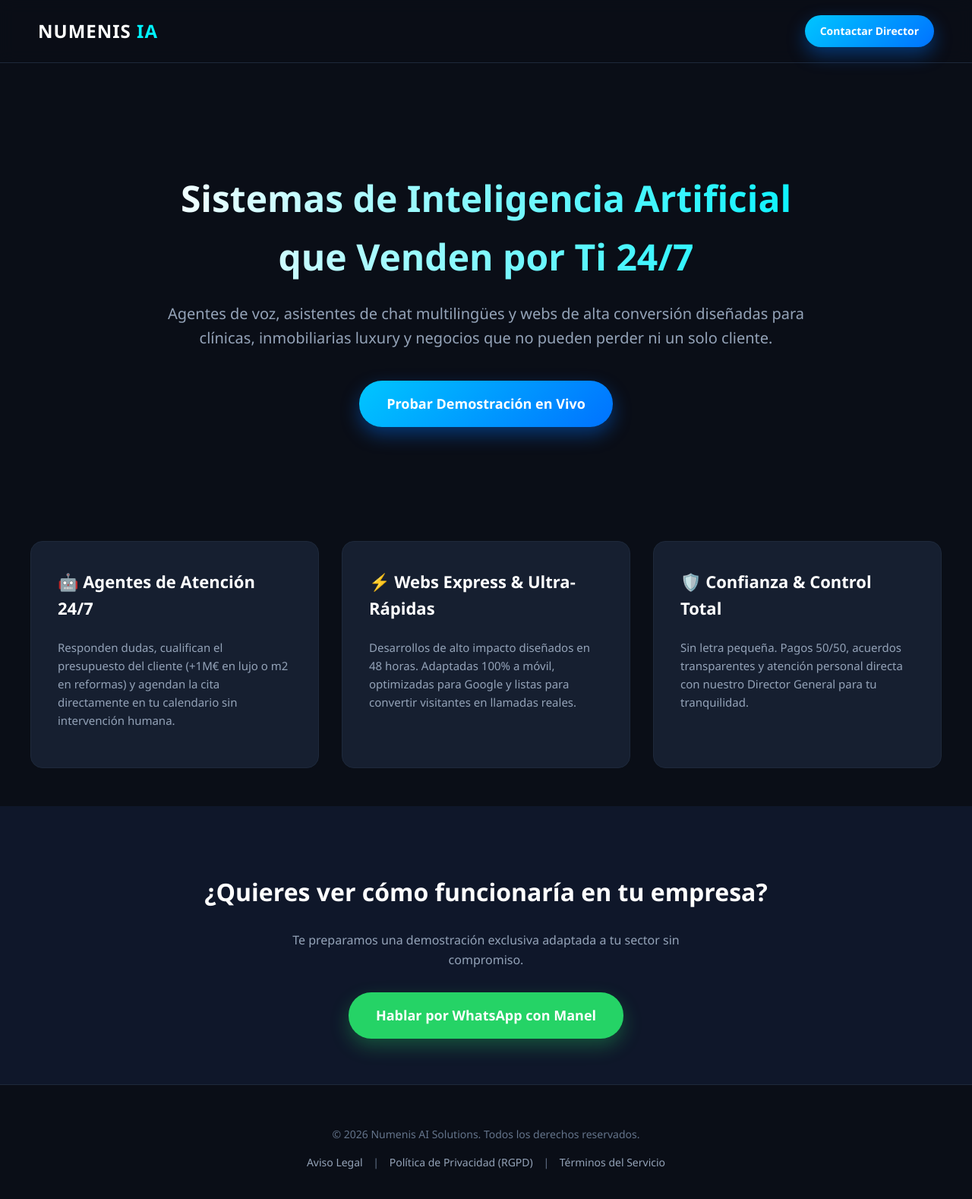
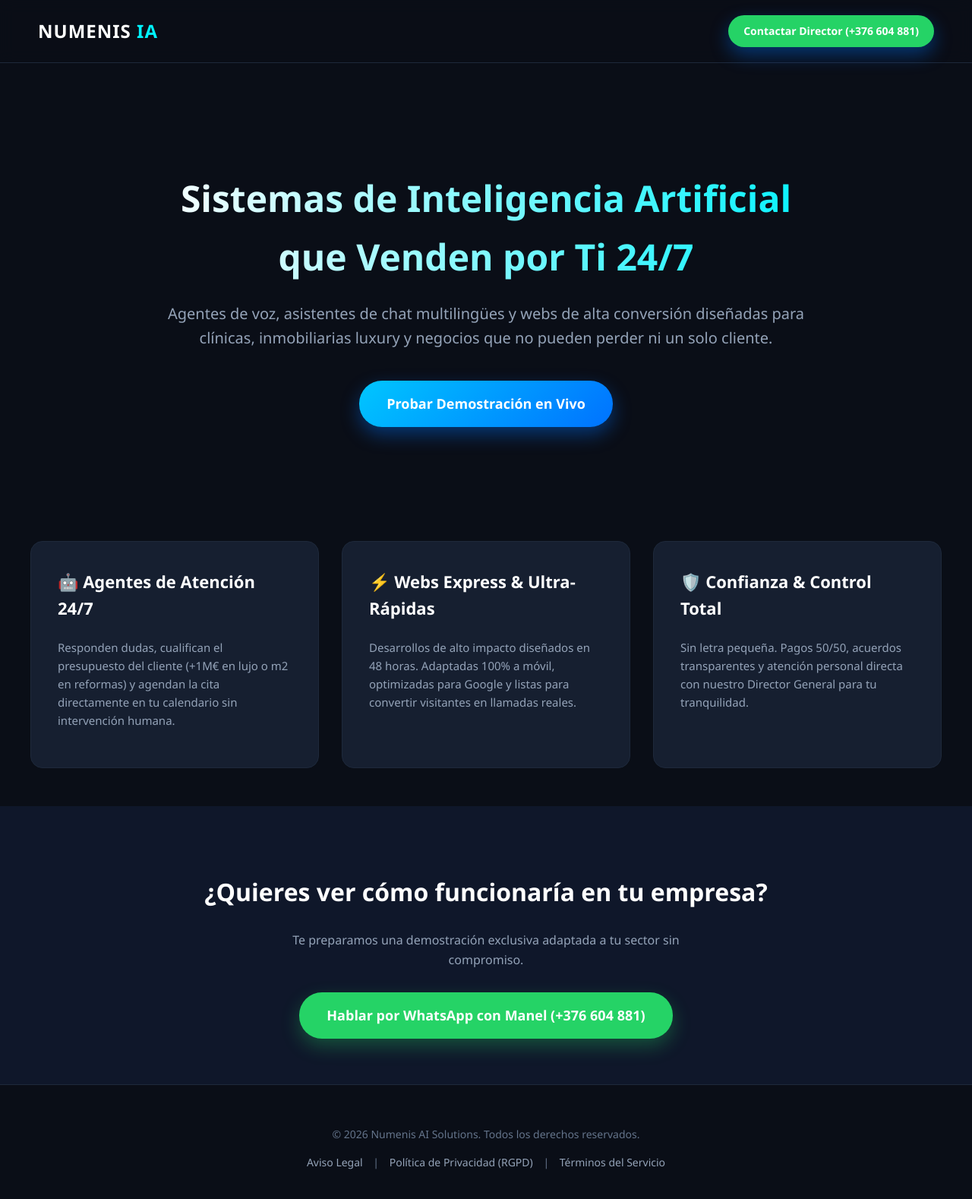
Before and after one commit to maneljvadillo/webs, a plain HTML site: page numenis-oficial/index.html in a window 1280 px wide. Shown: the whole page at 76% size. Drawn offline with Linux system fonts and the light colour scheme.

Commit message:
Web numenis-oficial: index.html

```diff
--- a/numenis-oficial/index.html
+++ b/numenis-oficial/index.html
@@ -26,7 +26,7 @@
 <body>
     <header>
         <div class="logo">NUMENIS <span>IA</span></div>
-        <a href="#contacto" class="cta-button" style="padding: 10px 20px; font-size: 14px;">Contactar Director</a>
+        <a href="https://wa.me/376604881?text=Hola%20Manel,%20quiero%20información%20sobre%20Numenis" class="cta-button" style="padding: 10px 20px; font-size: 14px; background: #25D366;">Contactar Director (+376 604 881)</a>
     </header>
 
     <section class="hero">
@@ -53,7 +53,7 @@
     <section style="text-align:center; padding: 60px 20px; background: #0f172a;">
         <h2 style="color:#fff; font-size:32px;">¿Quieres ver cómo funcionaría en tu empresa?</h2>
         <p style="color:#94a3b8; max-width:600px; margin: 0 auto 30px auto;">Te preparamos una demostración exclusiva adaptada a tu sector sin compromiso.</p>
-        <a href="https://wa.me/?text=Hola%20Manel,%20quiero%20ver%20una%20demo%20de%20Numenis%20para%20mi%20negocio" class="cta-button" style="background:#25D366; box-shadow: 0 10px 25px rgba(37,211,102,0.3);">Hablar por WhatsApp con Manel</a>
+        <a href="https://wa.me/376604881?text=Hola%20Manel,%20he%20visto%20la%20web%20de%20Numenis%20y%20quiero%20una%20demo%20para%20mi%20negocio" class="cta-button" style="background:#25D366; box-shadow: 0 10px 25px rgba(37,211,102,0.3);">Hablar por WhatsApp con Manel (+376 604 881)</a>
     </section>
 
     <footer>
```
